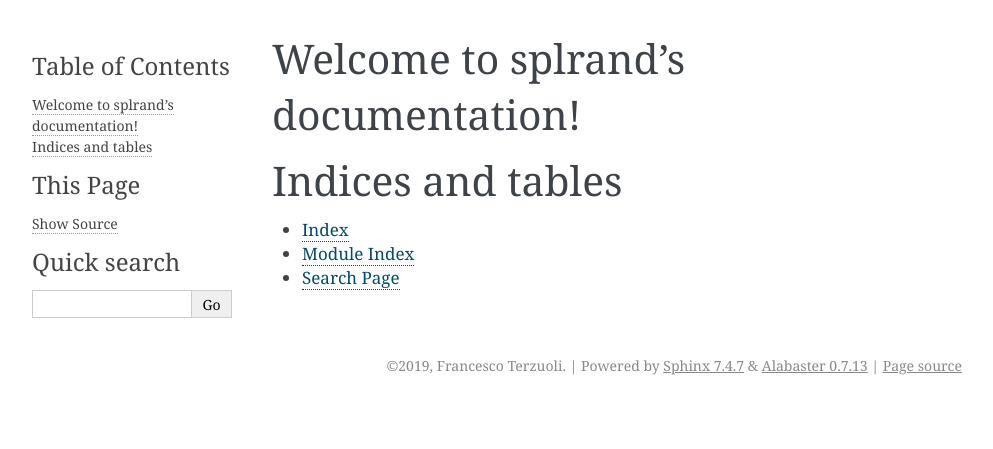
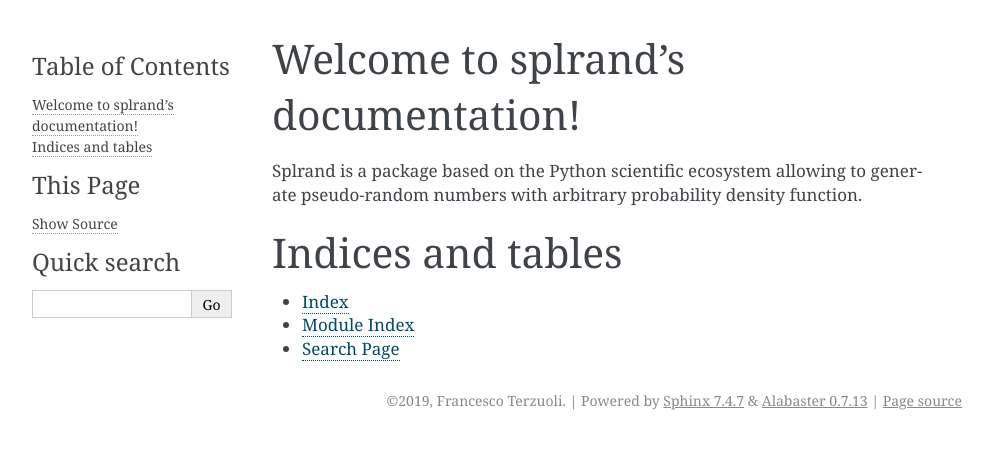
Before and after one commit to f-terzuoli/splrand, a Sphinx documentation site: the page built from docs/index.rst, in a window 1280 px wide. Shown: the top 449 px of the page, without its empty margins (148-1141 px from the left). Built offline with Sphinx 7.4.7, drawn with Linux system fonts in a browser that asks for light colours.

Commit message:
Minor tweaks

```diff
--- a/docs/index.rst
+++ b/docs/index.rst
@@ -5,6 +5,8 @@
 
 Welcome to splrand's documentation!
 ===================================
+
+Splrand is a package based on the Python scientific ecosystem allowing to generate pseudo-random numbers with arbitrary probability density function.
 
 .. toctree::
    :maxdepth: 2
--- a/splrand/__init__.py
+++ b/splrand/__init__.py
@@ -0,0 +1 @@
+from splrand.version import __version__
```
